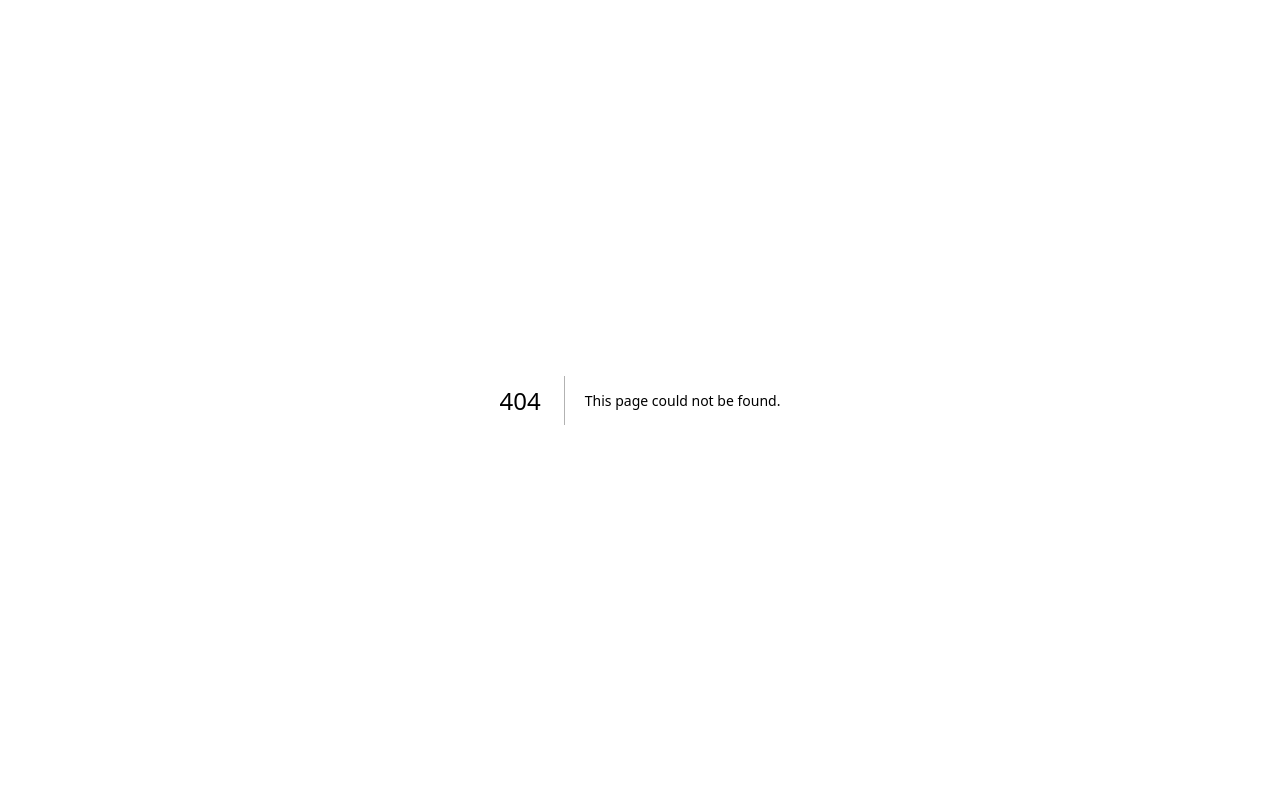
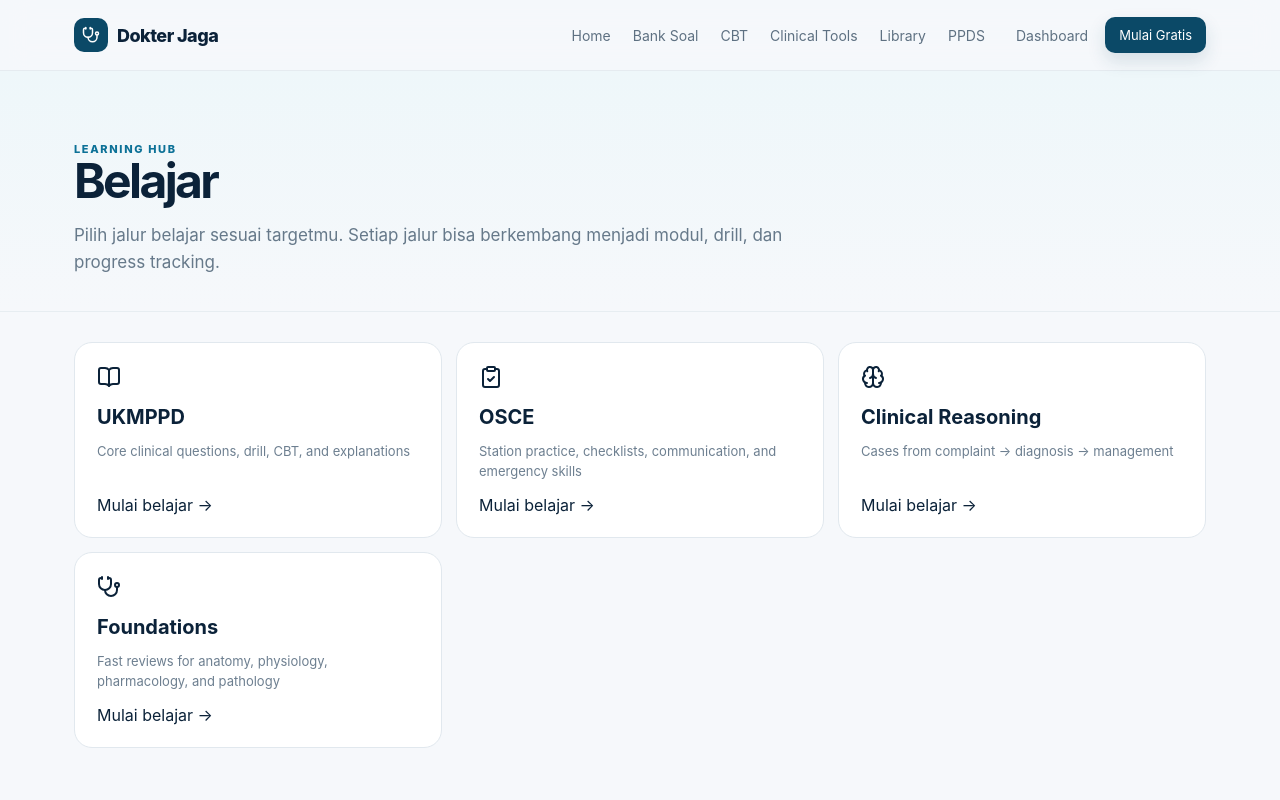
Before and after one commit to dwimakdasarimd-star/bank-soal-ukmppd, a Next.js app: page /belajar in a window 1280 px wide. Before the commit this address had no page. Shown: the top 800 px of the page. Built offline with nearby package versions, Linux system fonts and the light colour scheme.

Commit message:
add learning hub

```diff
--- /dev/null
+++ b/app/belajar/page.tsx
@@ -0,0 +1,3 @@
+import {BookOpen,Brain,ClipboardCheck,Stethoscope} from 'lucide-react'; import {Shell,PageHero} from '../components';
+const modules=[['UKMPPD','Core clinical questions, drill, CBT, and explanations'],['OSCE','Station practice, checklists, communication, and emergency skills'],['Clinical Reasoning','Cases from complaint → diagnosis → management'],['Foundations','Fast reviews for anatomy, physiology, pharmacology, and pathology']];
+export default function Belajar(){return <Shell><PageHero eyebrow="LEARNING HUB" title="Belajar" description="Pilih jalur belajar sesuai targetmu. Setiap jalur bisa berkembang menjadi modul, drill, dan progress tracking."/><main className="container page-content"><div className="program-grid">{modules.map(([n,d],i)=><article className="program-card" key={n}>{i===0?<BookOpen/>:i===1?<ClipboardCheck/>:i===2?<Brain/>:<Stethoscope/>}<h2>{n}</h2><p>{d}</p><a href={i===0?'/bank-soal':'/dashboard'} className="text-link">Mulai belajar →</a></article>)}</div></main></Shell>}
```
